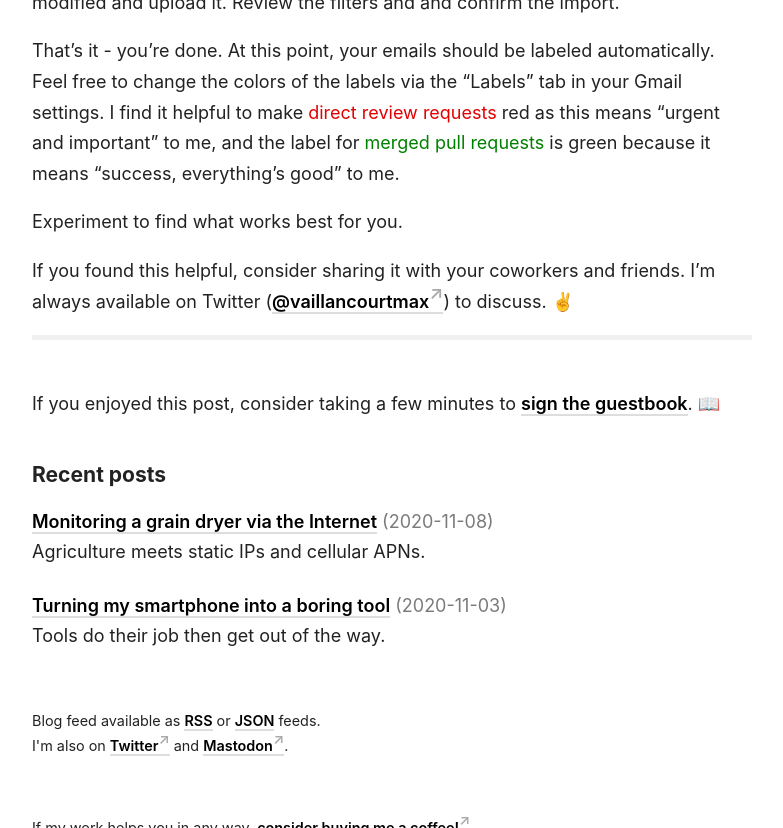
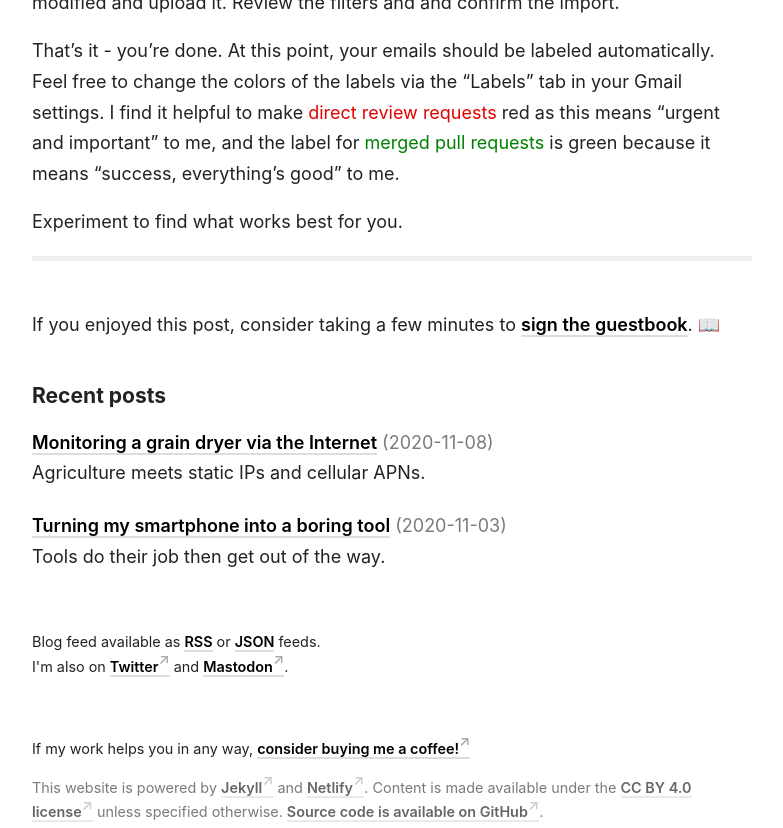
Before and after one commit to maximevaillancourt/maximevaillancourt.github.io, a Jekyll site: the page built from _posts/2020-10-15-gmail-filters-github.md, in a window 1280 px wide and 900 px high, scrolled down 4336 px, cut to the strip 0-828 px from the top of the window. Shown: the whole strip, without its empty margins (248-1031 px from the left). Built offline with Jekyll 4.4.1, drawn with Linux system fonts in a browser that asks for light colours.

Commit message:
Remove annoying post endings

```diff
--- a/_posts/2020-10-15-gmail-filters-github.md
+++ b/_posts/2020-10-15-gmail-filters-github.md
@@ -124,5 +124,3 @@ Open up your Gmail settings, and click on the "Filters" tab. Once you're there,
 That's it - you're done. At this point, your emails should be labeled automatically. Feel free to change the colors of the labels via the "Labels" tab in your Gmail settings. I find it helpful to make <span style="color: #e30000;">direct review requests</span> red as this means "urgent and important" to me, and the label for <span style="color: green;">merged pull requests</span> is green because it means "success, everything's good" to me.
 
 Experiment to find what works best for you.
-
-If you found this helpful, consider sharing it with your coworkers and friends. I'm always available on Twitter ([@vaillancourtmax](https://twitter.com/vaillancourtmax)) to discuss. ✌️
```
Also changed, not shown: _posts/2020-11-08-monitoring-a-grain-dryer-via-the-internet.md (+0 -4 lines).
